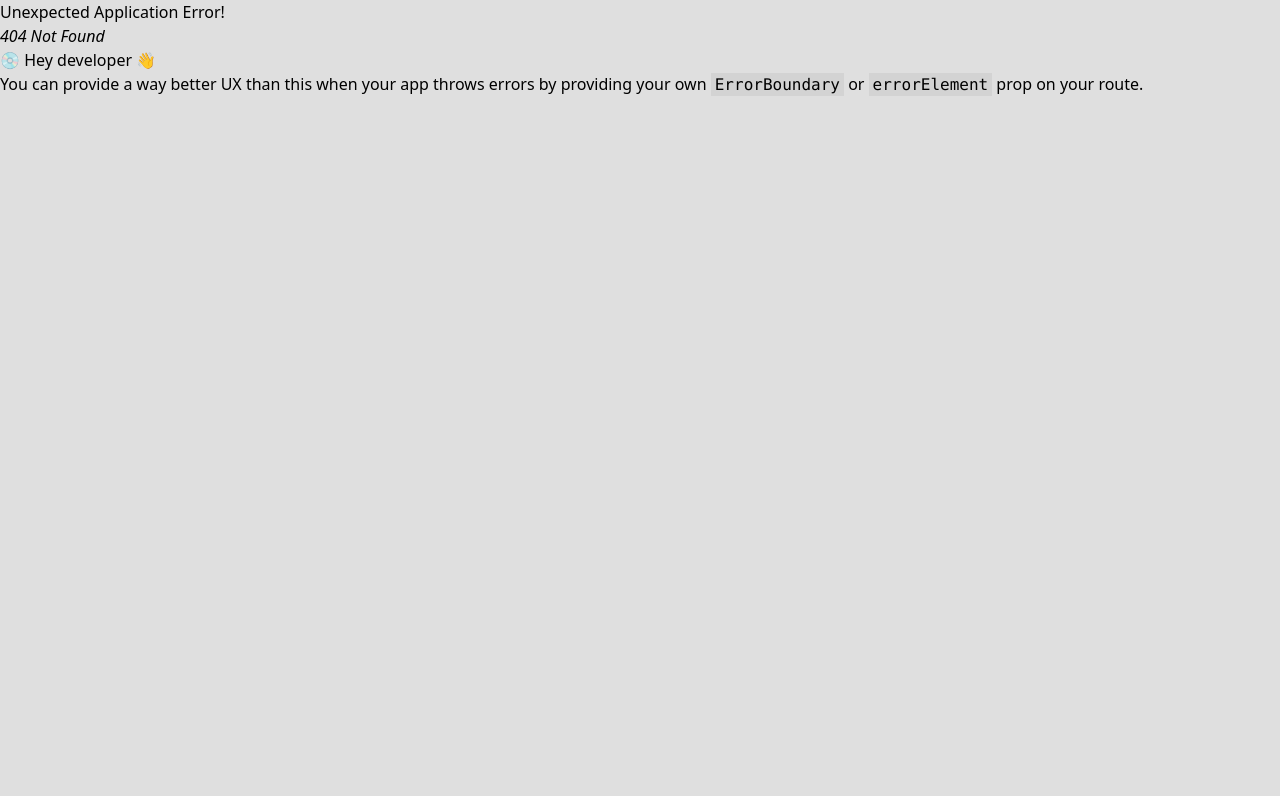
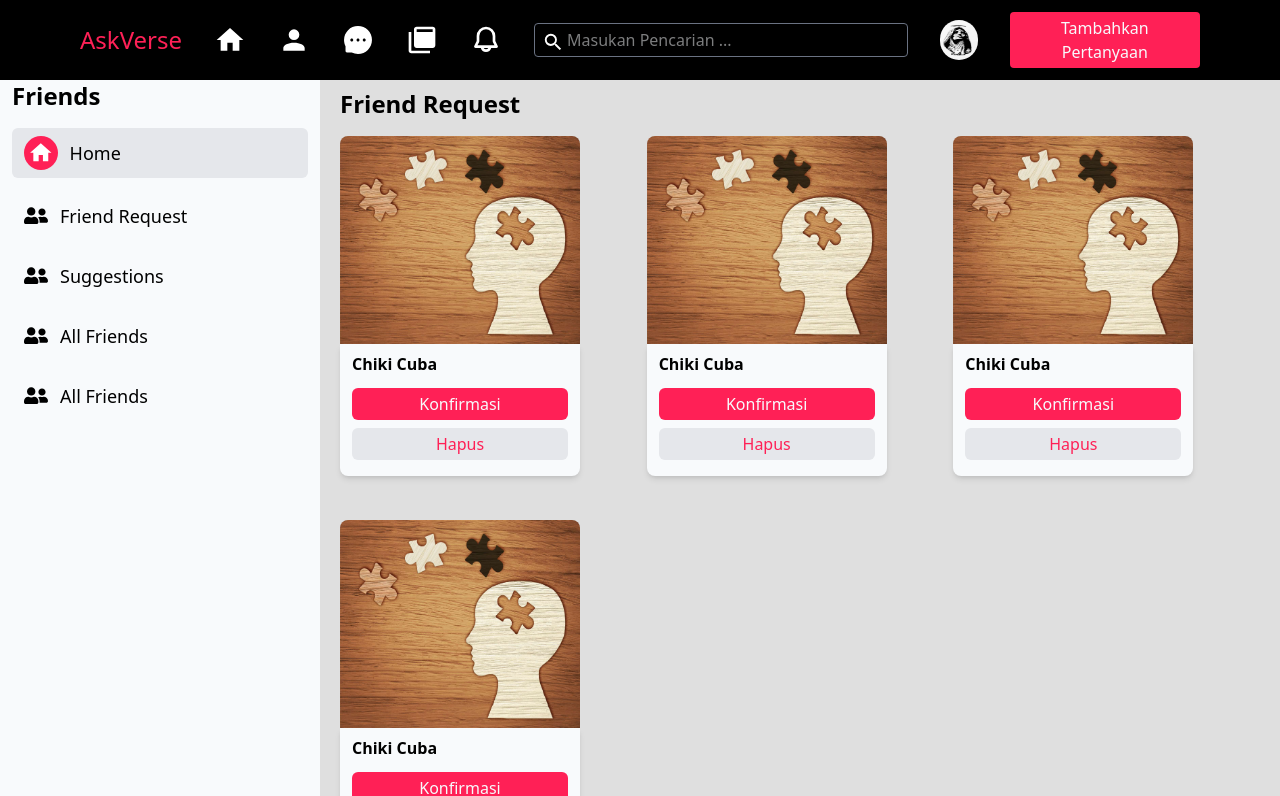
Before and after one commit to ferdian32/Social-media, a React (Vite) app: page /friends in a window 1280 px wide. Before the commit this address had no page. Shown: the top 796 px of the page. Built offline with nearby package versions, Linux system fonts and the light colour scheme.

Commit message:
mengubah file data.ts,index.css,main.tsx dan menambahkan folder dan file lainnya

```diff
--- /dev/null
+++ b/src/components/friend/card.tsx
@@ -0,0 +1,24 @@
+export default function Card() {
+  return (
+    <div className=" w-60 h-96">
+      <img
+        src="/images/psychiatra.jpg"
+        alt="user image"
+        className="w-full h-52 rounded-t-lg"
+      />
+      <div className=" bg-slate-50 px-3 py-2 shadow-md rounded-b-lg">
+        <div className="username">
+          <h6 className="font-bold">Chiki Cuba</h6>
+        </div>
+        <div className="mt-3">
+          <button className="block bg-rose-500 text-slate-50 py-1 px-3 w-full mb-2 rounded-md cursor-pointer">
+            Konfirmasi
+          </button>
+          <button className="block bg-gray-200 text-rose-500 py-1 px-3 w-full mb-2 rounded-md cursor-pointer">
+            Hapus
+          </button>
+        </div>
+      </div>
+    </div>
+  );
+}
--- /dev/null
+++ b/src/components/friend/leftContent.tsx
@@ -0,0 +1,38 @@
+import { IconsFriends } from "../../data/data";
+import parse from "html-react-parser";
+export default function LeftContent() {
+  return (
+    <aside className="fixed top-16 left-0 w-3/12 bg-slate-50 h-screen py-4 px-3">
+      <h1 className="text-2xl font-bold capitalize">Friends</h1>
+      <div className="mt-4">
+        <button className="flex gap-x-3 items-center bg-gray-200 w-full rounded-md py-2 px-3 cursor-pointer">
+          <div className="bg-rose-500 text-center rounded-full py-1 px-1">
+            <svg
+              xmlns="http://www.w3.org/2000/svg"
+              width="1.6em"
+              height="1.6em"
+              viewBox="0 0 24 24"
+            >
+              <path fill="#fff" d="M10 20v-6h4v6h5v-8h3L12 3L2 12h3v8z" />
+            </svg>
+          </div>
+          <small className="text-lg">Home</small>
+        </button>
+      </div>
+      <div className="mt-4">
+        {IconsFriends &&
+          IconsFriends.map((item: any, index: number) => {
+            return (
+              <button
+                className="flex gap-x-3 items-center w-full rounded-md py-2 px-3 cursor-pointer hover:bg-gray-200 mt-4"
+                key={index}
+              >
+                {parse(item?.icon)}
+                <small className="text-lg">{item?.text}</small>
+              </button>
+            );
+          })}
+      </div>
+    </aside>
+  );
+}
--- a/src/data/data.ts
+++ b/src/data/data.ts
@@ -9,6 +9,25 @@ type attachment = {
 type Icon = {
   icon:string;
 }
+
+export const IconsFriends : Required<Navlist[]> = [
+  {
+    icon : '<svg xmlns="http://www.w3.org/2000/svg" width="1.5em" height="1.2em" viewBox="0 0 640 512"><path fill="#000" d="M192 256c61.9 0 112-50.1 112-112S253.9 32 192 32S80 82.1 80 144s50.1 112 112 112m76.8 32h-8.3c-20.8 10-43.9 16-68.5 16s-47.6-6-68.5-16h-8.3C51.6 288 0 339.6 0 403.2V432c0 26.5 21.5 48 48 48h288c26.5 0 48-21.5 48-48v-28.8c0-63.6-51.6-115.2-115.2-115.2M480 256c53 0 96-43 96-96s-43-96-96-96s-96 43-96 96s43 96 96 96m48 32h-3.8c-13.9 4.8-28.6 8-44.2 8s-30.3-3.2-44.2-8H432c-20.4 0-39.2 5.9-55.7 15.4c24.4 26.3 39.7 61.2 39.7 99.8v38.4c0 2.2-.5 4.3-.6 6.4H592c26.5 0 48-21.5 48-48c0-61.9-50.1-112-112-112"/></svg>',
+    text : 'Friend Request'
+  },
+  {
+    icon : '<svg xmlns="http://www.w3.org/2000/svg" width="1.5em" height="1.2em" viewBox="0 0 640 512"><path fill="#000" d="M192 256c61.9 0 112-50.1 112-112S253.9 32 192 32S80 82.1 80 144s50.1 112 112 112m76.8 32h-8.3c-20.8 10-43.9 16-68.5 16s-47.6-6-68.5-16h-8.3C51.6 288 0 339.6 0 403.2V432c0 26.5 21.5 48 48 48h288c26.5 0 48-21.5 48-48v-28.8c0-63.6-51.6-115.2-115.2-115.2M480 256c53 0 96-43 96-96s-43-96-96-96s-96 43-96 96s43 96 96 96m48 32h-3.8c-13.9 4.8-28.6 8-44.2 8s-30.3-3.2-44.2-8H432c-20.4 0-39.2 5.9-55.7 15.4c24.4 26.3 39.7 61.2 39.7 99.8v38.4c0 2.2-.5 4.3-.6 6.4H592c26.5 0 48-21.5 48-48c0-61.9-50.1-112-112-112"/></svg>',
+    text : 'Suggestions'
+  },
+  {
+    icon : '<svg xmlns="http://www.w3.org/2000/svg" width="1.5em" height="1.2em" viewBox="0 0 640 512"><path fill="#000" d="M192 256c61.9 0 112-50.1 112-112S253.9 32 192 32S80 82.1 80 144s50.1 112 112 112m76.8 32h-8.3c-20.8 10-43.9 16-68.5 16s-47.6-6-68.5-16h-8.3C51.6 288 0 339.6 0 403.2V432c0 26.5 21.5 48 48 48h288c26.5 0 48-21.5 48-48v-28.8c0-63.6-51.6-115.2-115.2-115.2M480 256c53 0 96-43 96-96s-43-96-96-96s-96 43-96 96s43 96 96 96m48 32h-3.8c-13.9 4.8-28.6 8-44.2 8s-30.3-3.2-44.2-8H432c-20.4 0-39.2 5.9-55.7 15.4c24.4 26.3 39.7 61.2 39.7 99.8v38.4c0 2.2-.5 4.3-.6 6.4H592c26.5 0 48-21.5 48-48c0-61.9-50.1-112-112-112"/></svg>',
+    text : 'All Friends'
+  },
+  {
+    icon : '<svg xmlns="http://www.w3.org/2000/svg" width="1.5em" height="1.2em" viewBox="0 0 640 512"><path fill="#000" d="M192 256c61.9 0 112-50.1 112-112S253.9 32 192 32S80 82.1 80 144s50.1 112 112 112m76.8 32h-8.3c-20.8 10-43.9 16-68.5 16s-47.6-6-68.5-16h-8.3C51.6 288 0 339.6 0 403.2V432c0 26.5 21.5 48 48 48h288c26.5 0 48-21.5 48-48v-28.8c0-63.6-51.6-115.2-115.2-115.2M480 256c53 0 96-43 96-96s-43-96-96-96s-96 43-96 96s43 96 96 96m48 32h-3.8c-13.9 4.8-28.6 8-44.2 8s-30.3-3.2-44.2-8H432c-20.4 0-39.2 5.9-55.7 15.4c24.4 26.3 39.7 61.2 39.7 99.8v38.4c0 2.2-.5 4.3-.6 6.4H592c26.5 0 48-21.5 48-48c0-61.9-50.1-112-112-112"/></svg>',
+    text : 'All Friends'
+  },
+]
 export const icon:Required<Icon[]> = [
   {
     icon : '<svg xmlns="http://www.w3.org/2000/svg" width="1.4em" height="1.4em" viewBox="0 0 24 24"><path fill="none" stroke="currentColor" stroke-linecap="round" stroke-linejoin="round" stroke-width="1.5" d="m21.438 11.662l-9.19 9.19a6.003 6.003 0 1 1-8.49-8.49l9.19-9.19a4.002 4.002 0 0 1 5.66 5.66l-9.2 9.19a2.001 2.001 0 1 1-2.83-2.83l8.49-8.48"/></svg>',
@@ -27,7 +46,9 @@ export const attch: Required<attachment[]> = [
   {
     icon : '<svg xmlns="http://www.w3.org/2000/svg" width="1.6em" height="1.6em" viewBox="0 0 24 24"><path fill="currentColor" d="M20 4h-3.17L15 2H9L7.17 4H4a2 2 0 0 0-2 2v12a2 2 0 0 0 2 2h16a2 2 0 0 0 2-2V6a2 2 0 0 0-2-2m0 14H4V6h4.05l1.83-2h4.24l1.83 2H20zM12 7a5 5 0 0 0-5 5a5 5 0 0 0 5 5a5 5 0 0 0 5-5a5 5 0 0 0-5-5m0 8a3 3 0 0 1-3-3a3 3 0 0 1 3-3a3 3 0 0 1 3 3a3 3 0 0 1-3 3"/></svg>',
   }
-]
+];
+
+
 
 export const list: Navlist[] = [
   {
@@ -39,7 +60,7 @@ export const list: Navlist[] = [
     text: 'Following'
   },
   {
-    icon: '<svg xmlns="http://www.w3.org/2000/svg" width="2em" height="2em" viewBox="0 0 512 512"><path fill="#fff" fill-rule="evenodd" d="M469.334 426.667v42.667H42.667v-42.667zM320 42.667l106.667 106.667L192 384H85.334V277.334zM249.747 173.25L128 294.998v46.336h46.336l121.747-121.748zM320 102.998l-40.083 40.082l46.336 46.336l40.083-40.082z"/></svg>',
+    icon: '<svg xmlns="http://www.w3.org/2000/svg" width="2em" height="2em" viewBox="0 0 1024 1024"><path fill="#fff" d="M924.3 338.4a447.6 447.6 0 0 0-96.1-143.3a443.1 443.1 0 0 0-143-96.3A443.9 443.9 0 0 0 512 64h-2c-60.5.3-119 12.3-174.1 35.9a444.1 444.1 0 0 0-141.7 96.5a445 445 0 0 0-95 142.8A449.9 449.9 0 0 0 65 514.1c.3 69.4 16.9 138.3 47.9 199.9v152c0 25.4 20.6 46 45.9 46h151.8a447.7 447.7 0 0 0 199.5 48h2.1c59.8 0 117.7-11.6 172.3-34.3A443.2 443.2 0 0 0 827 830.5c41.2-40.9 73.6-88.7 96.3-142c23.5-55.2 35.5-113.9 35.8-174.5c.2-60.9-11.6-120-34.8-175.6M312.4 560c-26.4 0-47.9-21.5-47.9-48s21.5-48 47.9-48s47.9 21.5 47.9 48s-21.4 48-47.9 48m199.6 0c-26.4 0-47.9-21.5-47.9-48s21.5-48 47.9-48s47.9 21.5 47.9 48s-21.5 48-47.9 48m199.6 0c-26.4 0-47.9-21.5-47.9-48s21.5-48 47.9-48s47.9 21.5 47.9 48s-21.5 48-47.9 48"/></svg>',
     text: 'Jawab'
   },
   {
--- a/src/index.css
+++ b/src/index.css
@@ -8,3 +8,10 @@ bg-white {
   background-color: #fff;
   /* border-radius: 10px; */
 }
+
+.username {
+  display: -webkit-box;
+  -webkit-box-orient: vertical;
+  -webkit-line-clamp: 1;
+  overflow: hidden;
+}
--- /dev/null
+++ b/src/pages/friends.tsx
@@ -0,0 +1,38 @@
+import { Component } from "react";
+import NavbarComponent from "../components/navbar";
+import LeftContent from "../components/friend/leftContent";
+import Card from "../components/friend/card";
+class FriendPage extends Component {
+  constructor(props: any) {
+    super(props);
+  }
+  render() {
+    return (
+      <section>
+        <NavbarComponent />
+        <LeftContent />
+        <main className="absolute top-16 right-0 py-6 px-5 w-9/12">
+          <div className="">
+            <h1 className="text-2xl font-bold">Friend Request</h1>
+            <div className="grid grid-cols-3 mt-4">
+              <Card />
+              <Card />
+              <Card />
+              <Card />
+            </div>
+          </div>
+          <div className="">
+            <h1 className="text-2xl font-bold">People you might know</h1>
+            <div className="grid grid-cols-3 mt-4">
+              <Card />
+              <Card />
+              <Card />
+              <Card />
+            </div>
+          </div>
+        </main>
+      </section>
+    );
+  }
+}
+export default FriendPage;
```
Also changed, not shown: src/main.tsx (+18 -13 lines).
